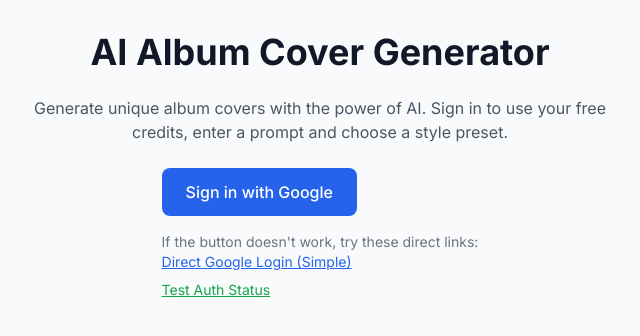
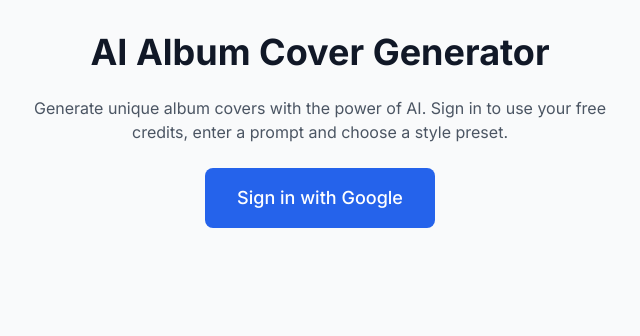
Before and after one commit to sierkvdv/AI-Album-Gen, a Next.js app: page / in a window 1280 px wide. Shown: the top 336 px of the page, without its empty margins (320-960 px from the left). Built offline with nearby package versions, Linux system fonts and the light colour scheme; no server answers.

Commit message:
login-simple-fix?

```diff
--- a/src/app/page.tsx
+++ b/src/app/page.tsx
@@ -2,11 +2,12 @@
 
 import { useSession } from 'next-auth/react';
 import { useRouter } from 'next/navigation';
-import { useEffect } from 'react';
+import { useEffect, useState } from 'react';
 
 export default function Home() {
   const { data: session, status } = useSession();
   const router = useRouter();
+  const [isLoading, setIsLoading] = useState(false);
 
   useEffect(() => {
     if (session) {
@@ -14,18 +15,18 @@ export default function Home() {
     }
   }, [session, router]);
 
-  const handleSignIn = () => {
+  const handleSignIn = async () => {
+    if (isLoading) return;
+
+    setIsLoading(true);
     console.log('Login button clicked');
-    console.log('Current URL:', window.location.href);
 
-    // Try multiple approaches
     try {
-      // Method 1: Direct redirect
-      window.location.href = '/api/auth/signin/google';
+      // Simple, direct redirect - most reliable method
+      window.location.href = '/api/auth/signin/google?callbackUrl=/dashboard';
     } catch (error) {
-      console.error('Redirect failed:', error);
-      // Method 2: Open in new tab
-      window.open('/api/auth/signin/google', '_blank');
+      console.error('Login failed:', error);
+      setIsLoading(false);
     }
   };
 
@@ -53,32 +54,13 @@ export default function Home() {
         enter a prompt and choose a style preset.
       </p>
 
-      <div className="space-y-4">
-        <button
-          onClick={handleSignIn}
-          className="px-6 py-3 rounded-lg bg-blue-600 text-white hover:bg-blue-700 transition-colors font-medium"
-        >
-          Sign in with Google
-        </button>
-
-        <div className="text-sm text-gray-500">
-          <p>If the button doesn't work, try these direct links:</p>
-          <div className="space-y-2">
-            <a
-              href="/api/auth/signin/google"
-              className="text-blue-600 hover:underline block"
-            >
-              Direct Google Login (Simple)
-            </a>
-            <a
-              href="/api/test-auth"
-              className="text-green-600 hover:underline block"
-            >
-              Test Auth Status
-            </a>
-          </div>
-        </div>
-      </div>
+      <button
+        onClick={handleSignIn}
+        disabled={isLoading}
+        className="px-8 py-4 rounded-lg bg-blue-600 text-white hover:bg-blue-700 disabled:bg-blue-400 transition-colors font-medium text-lg"
+      >
+        {isLoading ? 'Signing in...' : 'Sign in with Google'}
+      </button>
     </main>
   );
 }
--- a/src/lib/auth.ts
+++ b/src/lib/auth.ts
@@ -10,8 +10,14 @@ export const authOptions: NextAuthOptions = {
   session: {
     strategy: 'database',
     maxAge: 7 * 24 * 60 * 60, // 7 days
+    updateAge: 24 * 60 * 60, // Update session every 24 hours
+  },
+  pages: {
+    signIn: '/',
+    error: '/',
   },
   debug: true, // Always debug for now
+  useSecureCookies: process.env.NODE_ENV === 'production',
 
   providers: [
     GoogleProvider({
```
